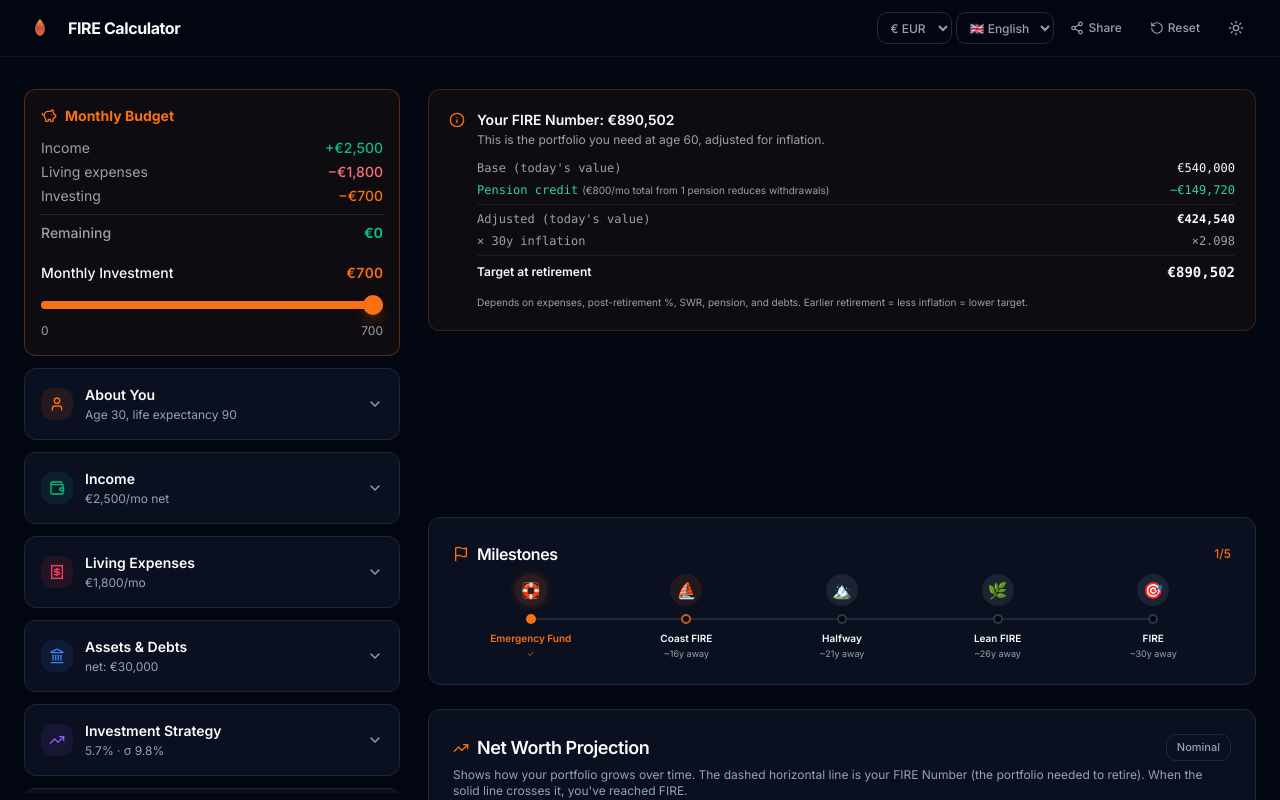
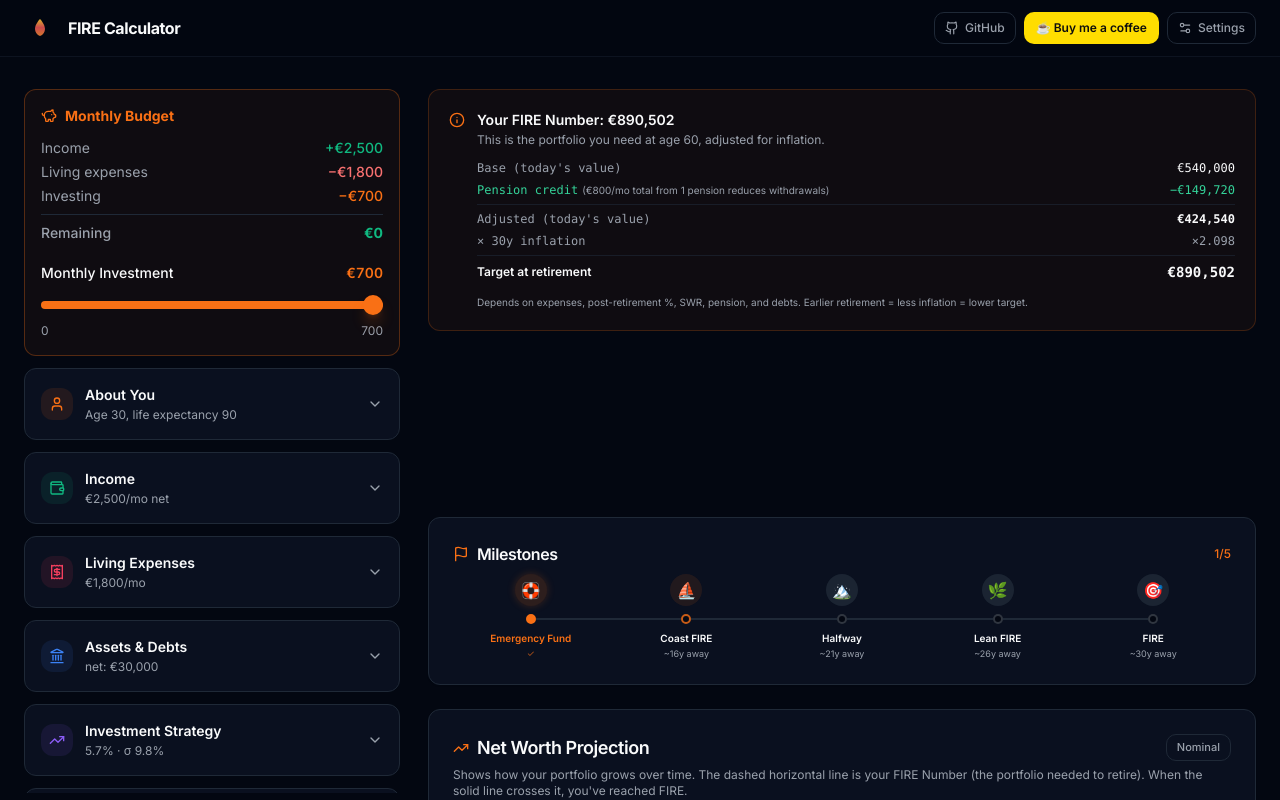
Before and after one commit to vzamb/fire-calculator, a React (Vite) app: page / in a window 1280 px wide. Shown: the top 800 px of the page. Built offline with nearby package versions, Linux system fonts and the light colour scheme.

Commit message:
refactor options

```diff
--- a/src/components/layout/Header.tsx
+++ b/src/components/layout/Header.tsx
@@ -1,23 +1,23 @@
 import { useState, useRef, useEffect } from 'react';
-import { Moon, Sun, RotateCcw, Share2, Check, MoreVertical } from 'lucide-react';
-import { Button } from '@/components/ui/Button';
+import { Moon, Sun, RotateCcw, Share2, Check, Settings2, Github } from 'lucide-react';
 import { useFireStore } from '@/store/fireStore';
 import { useUIStore } from '@/store/uiStore';
 import { useT } from '@/lib/i18n';
 import type { Locale } from '@/lib/i18n/types';
 import { generateShareUrl } from '@/lib/sharing';
 
+const GITHUB_URL = 'https://github.com/vzamb/fire-calculator';
+const BMC_URL = 'https://buymeacoffee.com/vzamb';
+
 export function Header() {
   const { resetInputs, inputs } = useFireStore();
   const { theme, setTheme, locale, setLocale, currency, setCurrency } = useUIStore();
   const t = useT();
   const [copied, setCopied] = useState(false);
-  const [menuOpen, setMenuOpen] = useState(false);
-  const menuRef = useRef<HTMLDivElement>(null);
+  const [settingsOpen, setSettingsOpen] = useState(false);
+  const settingsRef = useRef<HTMLDivElement>(null);
 
-  const toggleTheme = () => {
-    setTheme(theme === 'dark' ? 'light' : 'dark');
-  };
+  const toggleTheme = () => setTheme(theme === 'dark' ? 'light' : 'dark');
 
   const handleShare = async () => {
     const url = generateShareUrl(inputs);
@@ -28,20 +28,21 @@ export function Header() {
 
   // Close dropdown when clicking outside
   useEffect(() => {
-    if (!menuOpen) return;
+    if (!settingsOpen) return;
     const handler = (e: MouseEvent) => {
-      if (menuRef.current && !menuRef.current.contains(e.target as Node)) {
-        setMenuOpen(false);
+      if (settingsRef.current && !settingsRef.current.contains(e.target as Node)) {
+        setSettingsOpen(false);
       }
     };
     document.addEventListener('mousedown', handler);
     return () => document.removeEventListener('mousedown', handler);
-  }, [menuOpen]);
+  }, [settingsOpen]);
 
   return (
     <header className="sticky top-0 z-50 w-full border-b border-border/40 bg-background/80 backdrop-blur-xl">
       <div className="max-w-[1440px] mx-auto flex h-14 items-center justify-between px-4 sm:px-6">
-        {/* Logo & title */}
+
+        {/* ─── Logo & title ─── */}
         <div className="flex items-center gap-3">
           <div className="flex items-center justify-center w-8 h-8">
             <img
@@ -57,82 +58,45 @@ export function Header() {
           </h1>
         </div>
 
-        {/* ─── Desktop controls (sm and up) ─── */}
-        <div className="hidden sm:flex items-center gap-1">
-          <select
-            value={currency}
-            onChange={(e) => setCurrency(e.target.value)}
-            className="h-8 rounded-md border border-border bg-background px-2 text-xs font-medium text-muted-foreground focus:outline-none focus:ring-1 focus:ring-primary cursor-pointer"
+        {/* ─── Right controls ─── */}
+        <div className="flex items-center gap-2">
+
+          {/* GitHub — icon + label on desktop, icon-only on mobile */}
+          <a
+            href={GITHUB_URL}
+            target="_blank"
+            rel="noopener noreferrer"
+            className="inline-flex items-center gap-1.5 h-8 px-2.5 rounded-md border border-border text-xs font-medium text-muted-foreground hover:text-foreground hover:border-foreground/30 hover:bg-secondary/50 transition-colors"
+            aria-label="View on GitHub"
           >
-            <option value="EUR">€ EUR</option>
-            <option value="USD">$ USD</option>
-            <option value="GBP">£ GBP</option>
-            <option value="CHF">CHF</option>
-          </select>
-          <select
-            value={locale}
-            onChange={(e) => setLocale(e.target.value as Locale)}
-            className="h-8 rounded-md border border-border bg-background px-2 text-xs font-medium text-muted-foreground focus:outline-none focus:ring-1 focus:ring-primary cursor-pointer"
+            <Github className="w-3.5 h-3.5 shrink-0" />
+            <span className="hidden sm:inline">GitHub</span>
+          </a>
+
+          {/* Buy Me a Coffee — branded yellow button */}
+          <a
+            href={BMC_URL}
+            target="_blank"
+            rel="noopener noreferrer"
+            className="hidden sm:inline-flex items-center gap-1.5 h-8 px-3 rounded-md text-xs font-semibold bg-[#FFDD00] text-[#0d0d0d] hover:bg-[#f0cf00] transition-colors shrink-0"
           >
-            <option value="en">🇬🇧 English</option>
-            <option value="it">🇮🇹 Italiano</option>
-          </select>
-          <Button
-            variant="ghost"
-            size="sm"
-            onClick={handleShare}
-            className="text-muted-foreground text-xs"
-          >
-            {copied ? (
-              <><Check className="w-3.5 h-3.5 mr-1 text-emerald-500" /><span className="text-emerald-500">{t.linkCopied}</span></>
-            ) : (
-              <><Share2 className="w-3.5 h-3.5 mr-1" />{t.shareResults}</>
-            )}
-          </Button>
-          <Button
-            variant="ghost"
-            size="sm"
-            onClick={resetInputs}
-            className="text-muted-foreground text-xs"
-          >
-            <RotateCcw className="w-3.5 h-3.5 mr-1" />
-            {t.reset}
-          </Button>
-          <Button
-            variant="ghost"
-            size="icon"
-            onClick={toggleTheme}
-            className="text-muted-foreground"
-          >
-            {theme === 'dark' ? <Sun className="w-4 h-4" /> : <Moon className="w-4 h-4" />}
-          </Button>
-        </div>
+            ☕ Buy me a coffee
+          </a>
 
-        {/* ─── Mobile controls (below sm) ─── */}
-        <div className="flex sm:hidden items-center gap-1">
-          <Button
-            variant="ghost"
-            size="icon"
-            onClick={toggleTheme}
-            className="text-muted-foreground h-9 w-9"
-          >
-            {theme === 'dark' ? <Sun className="w-4 h-4" /> : <Moon className="w-4 h-4" />}
-          </Button>
+          {/* Settings dropdown */}
+          <div className="relative" ref={settingsRef}>
+            <button
+              onClick={() => setSettingsOpen(!settingsOpen)}
+              aria-label="Settings"
+              className="inline-flex items-center gap-1.5 h-8 px-2.5 rounded-md border border-border text-xs font-medium text-muted-foreground hover:text-foreground hover:border-foreground/30 hover:bg-secondary/50 transition-colors"
+            >
+              <Settings2 className="w-3.5 h-3.5 shrink-0" />
+              <span className="hidden sm:inline">Settings</span>
+            </button>
 
-          {/* Overflow menu */}
-          <div className="relative" ref={menuRef}>
-            <Button
-              variant="ghost"
-              size="icon"
-              onClick={() => setMenuOpen(!menuOpen)}
-              className="text-muted-foreground h-9 w-9"
-              aria-label="Menu"
-            >
-              <MoreVertical className="w-4 h-4" />
-            </Button>
+            {settingsOpen && (
+              <div className="absolute right-0 top-full mt-1 w-56 rounded-xl border border-border bg-card shadow-xl py-2 z-50">
 
-            {menuOpen && (
-              <div className="absolute right-0 top-full mt-1 w-52 rounded-xl border border-border bg-card shadow-xl py-2 z-50 animate-in fade-in slide-in-from-top-1 duration-150">
                 {/* Currency */}
                 <div className="px-3 py-2">
                   <label className="text-[10px] font-semibold uppercase tracking-wider text-muted-foreground">
@@ -157,7 +121,7 @@ export function Header() {
                   </label>
                   <select
                     value={locale}
-                    onChange={(e) => setLocale(e.target.value as Locale)}
+                    onChange={(e) => { setLocale(e.target.value as Locale); }}
                     className="mt-1 w-full h-8 rounded-md border border-border bg-background px-2 text-xs font-medium text-foreground focus:outline-none focus:ring-1 focus:ring-primary cursor-pointer"
                   >
                     <option value="en">🇬🇧 English</option>
@@ -167,30 +131,54 @@ export function Header() {
 
                 <div className="border-t border-border my-1" />
 
+                {/* Theme */}
+                <button
+                  onClick={toggleTheme}
+                  className="w-full flex items-center gap-2.5 px-3 py-2.5 text-sm text-foreground hover:bg-secondary/50 transition-colors"
+                >
+                  {theme === 'dark'
+                    ? <><Sun className="w-4 h-4 text-muted-foreground" /> Light mode</>
+                    : <><Moon className="w-4 h-4 text-muted-foreground" /> Dark mode</>
+                  }
+                </button>
+
                 {/* Share */}
                 <button
-                  onClick={() => { handleShare(); setMenuOpen(false); }}
+                  onClick={() => { handleShare(); setSettingsOpen(false); }}
                   className="w-full flex items-center gap-2.5 px-3 py-2.5 text-sm text-foreground hover:bg-secondary/50 transition-colors"
                 >
-                  {copied ? (
-                    <><Check className="w-4 h-4 text-emerald-500" /><span className="text-emerald-500">{t.linkCopied}</span></>
-                  ) : (
-                    <><Share2 className="w-4 h-4 text-muted-foreground" />{t.shareResults}</>
-                  )}
+                  {copied
+                    ? <><Check className="w-4 h-4 text-emerald-500" /><span className="text-emerald-500">{t.linkCopied}</span></>
+                    : <><Share2 className="w-4 h-4 text-muted-foreground" />{t.shareResults}</>
+                  }
                 </button>
 
                 {/* Reset */}
                 <button
-                  onClick={() => { resetInputs(); setMenuOpen(false); }}
+                  onClick={() => { resetInputs(); setSettingsOpen(false); }}
                   className="w-full flex items-center gap-2.5 px-3 py-2.5 text-sm text-foreground hover:bg-secondary/50 transition-colors"
                 >
                   <RotateCcw className="w-4 h-4 text-muted-foreground" />
                   {t.reset}
                 </button>
+
+                <div className="border-t border-border my-1 sm:hidden" />
+
+                {/* Buy Me a Coffee — shown in menu on mobile only */}
+                <a
+                  href={BMC_URL}
+                  target="_blank"
+                  rel="noopener noreferrer"
+                  className="sm:hidden w-full flex items-center gap-2.5 px-3 py-2.5 text-sm text-foreground hover:bg-secondary/50 transition-colors"
+                  onClick={() => setSettingsOpen(false)}
+                >
+                  <span>☕</span> Buy me a coffee
+                </a>
               </div>
             )}
           </div>
         </div>
+
       </div>
     </header>
   );
```
